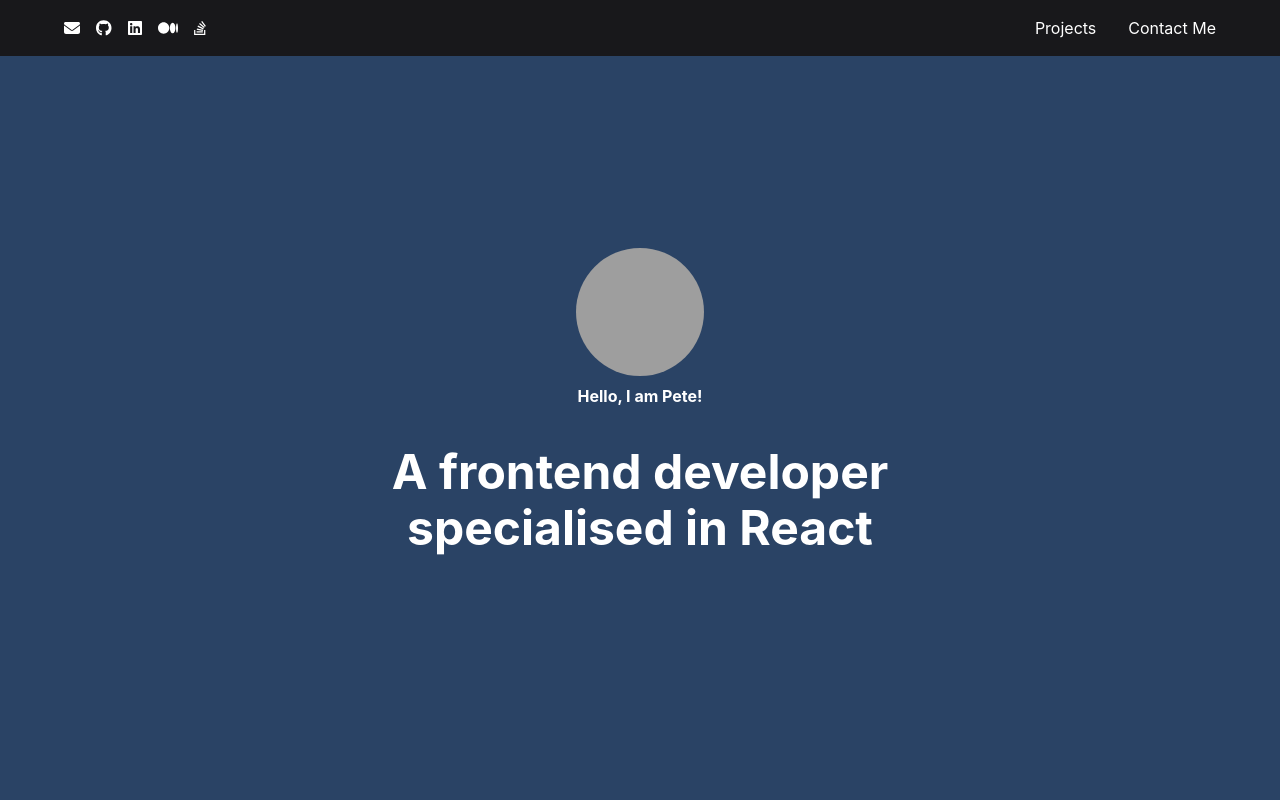
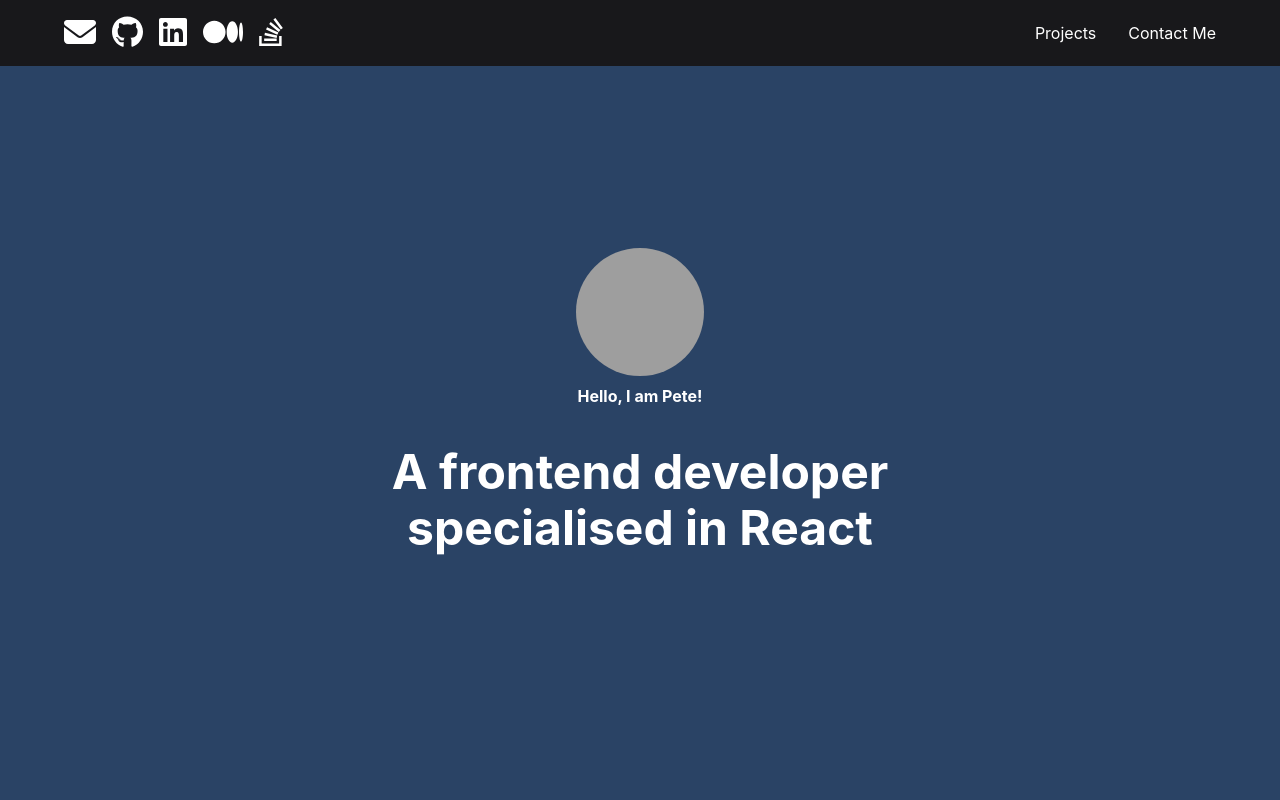
Before and after one commit to MrAces101/my_react_portfolio-meta, a React (Create React App) app: page / in a window 1280 px wide. Shown: the top 800 px of the page. Built offline with nearby package versions, Linux system fonts and the light colour scheme; grey boxes are pictures that could not be loaded.

Commit message:
Final upload - submitted for review

```diff
--- a/src/components/Header.js
+++ b/src/components/Header.js
@@ -87,7 +87,7 @@ const Header = () => {
           <nav>
             {socials.map((social, index) => (
               <Link href={social.url} key={social.url} ml={index > 0 ? "4" : "0"}>
-                <FontAwesomeIcon icon={social.icon} />
+                <FontAwesomeIcon icon={social.icon} size="2x"/>
               </Link>
             ))}
           </nav>
```
